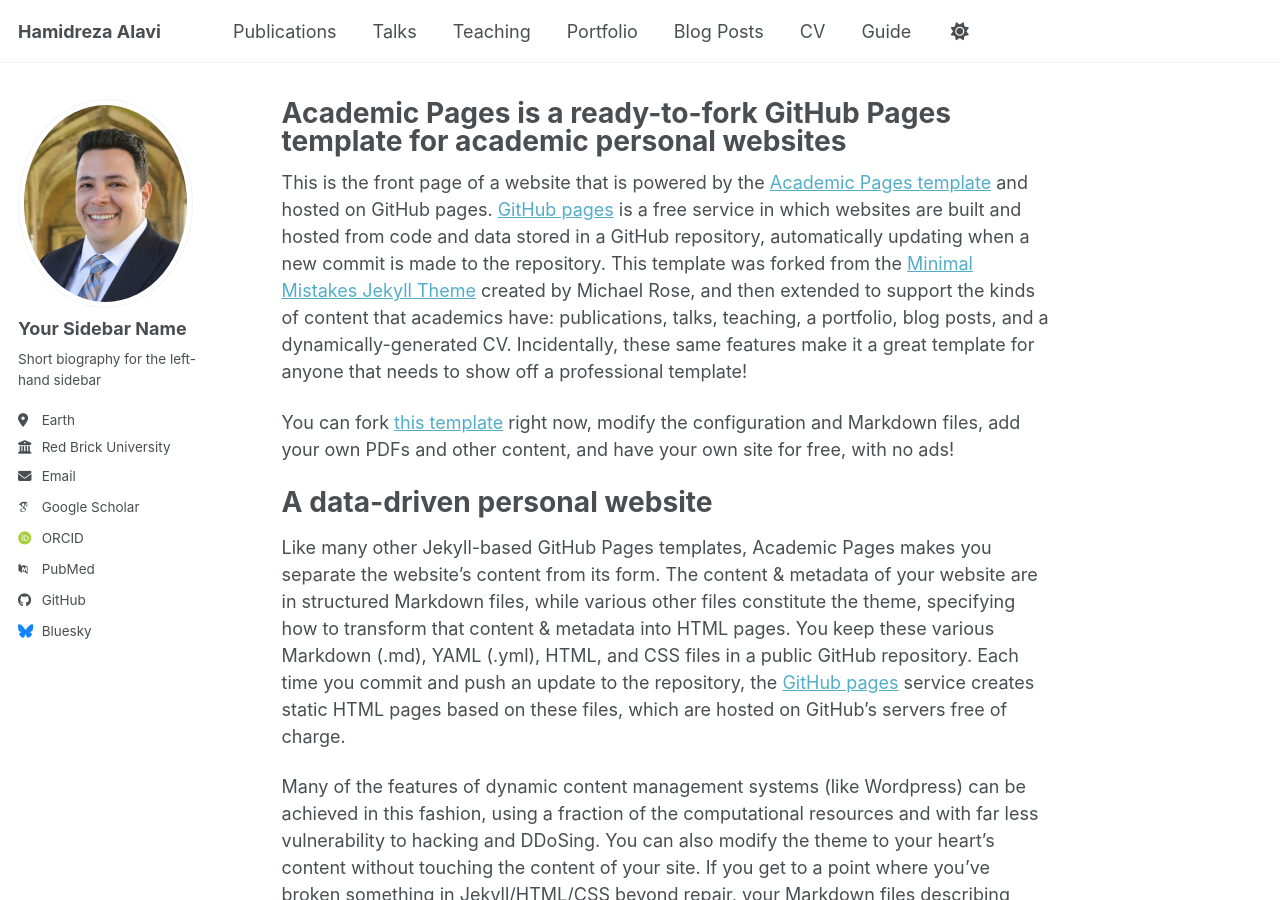
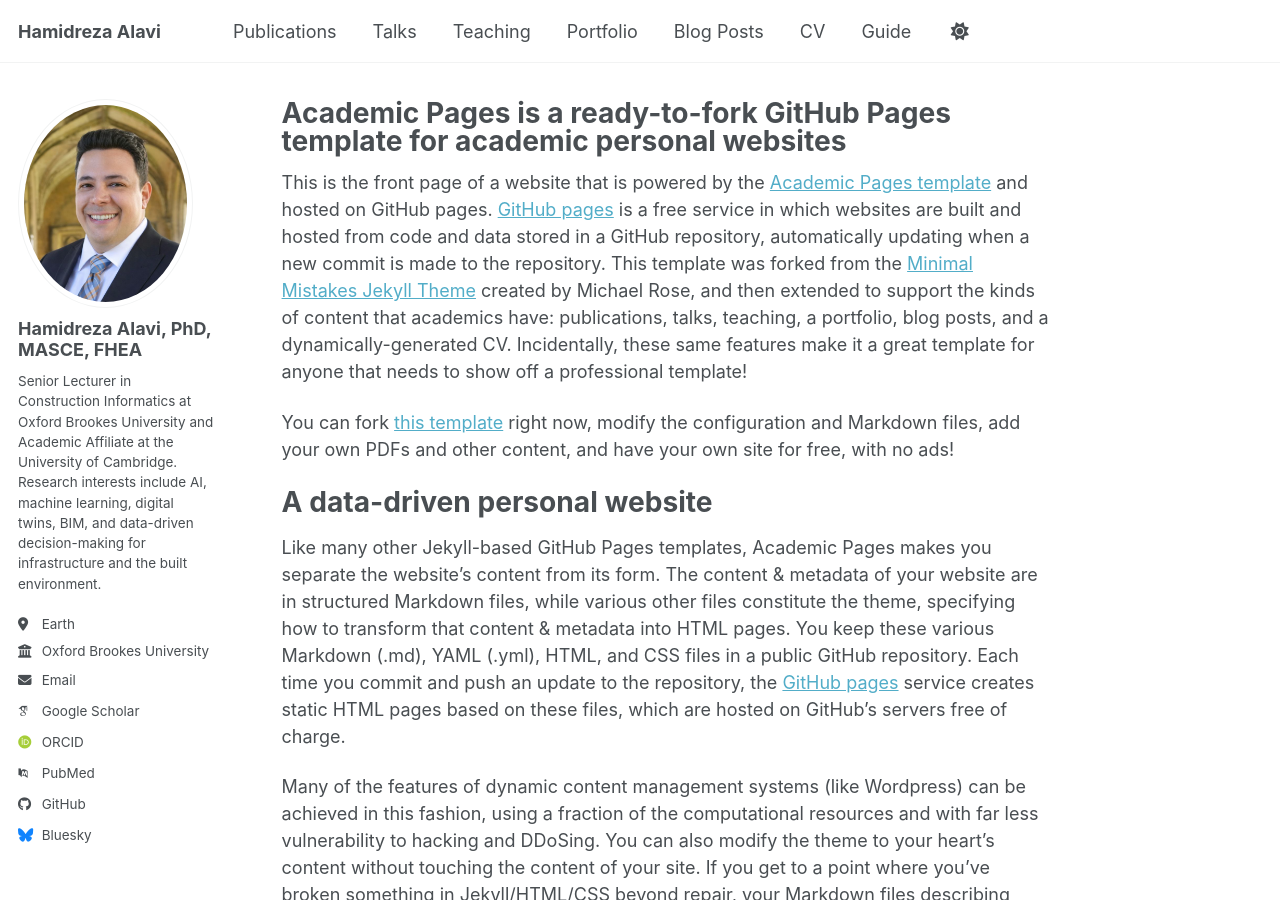
Before and after one commit to Hr-Alavi/Hr-Alavi.github.io, a Jekyll site: the page built from _pages/about.md, in a window 1280 px wide and 900 px high. Built offline with Jekyll 4.4.1, drawn with Linux system fonts in a browser that asks for light colours; some web fonts are replaced; a script bundle is joined from its source files by our own code; library files that are not in the unit come from our copies.

Commit message:
Update _config.yml

```diff
--- a/_config.yml
+++ b/_config.yml
@@ -28,13 +28,13 @@
 author:
   # Biographic information
   avatar           : "profile.png"
-  name             : "Your Sidebar Name"
+  name             : "Hamidreza Alavi, PhD, MASCE, FHEA"
   pronouns         : # example: "she/her"
-  bio              : "Short biography for the left-hand sidebar"
+  bio              : "Senior Lecturer in Construction Informatics at Oxford Brookes University and Academic Affiliate at the University of Cambridge. Research interests include AI, machine learning, digital twins, BIM, and data-driven decision-making for infrastructure and the built environment."
   location         : "Earth"
-  employer         : "Red Brick University"
+  employer         : "Oxford Brookes University"
   uri              : # URL
-  email            : "none@example.org"
+  email            : "h.alavi@brookes.ac.uk"
 
   # Academic websites
   academia         : # URL
```
